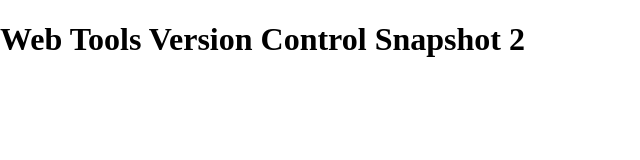
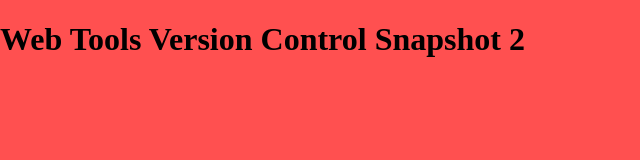
Before and after one commit to coenencourtney/WebToolsCloudRepo, a plain HTML site: page index.html in a window 1280 px wide. Shown: the whole page, without its empty margins (0-640 px from the left). Drawn offline with nearby package versions, Linux system fonts and the light colour scheme.

Commit message:
This is the first commit on the BGcolor branch.
The background color of the index page was modified. This was changed on the CSS page.

```diff
--- a/_css/main.css
+++ b/_css/main.css
@@ -8,6 +8,7 @@ html {
   -webkit-text-size-adjust: 100%;
 }
 html, body  {
+    background-color: #FF5050;
 	margin: 0;
 }
 /* Correct `block` display not defined in IE 8/9.*/
```
